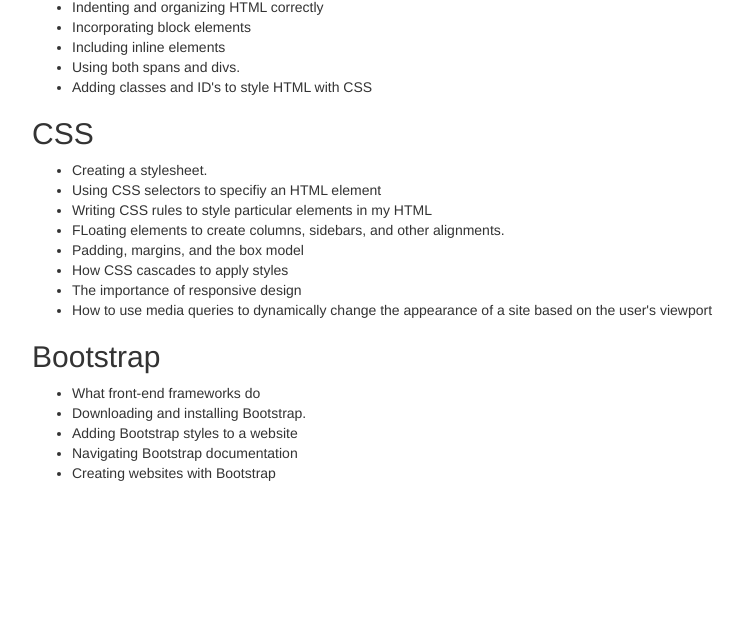
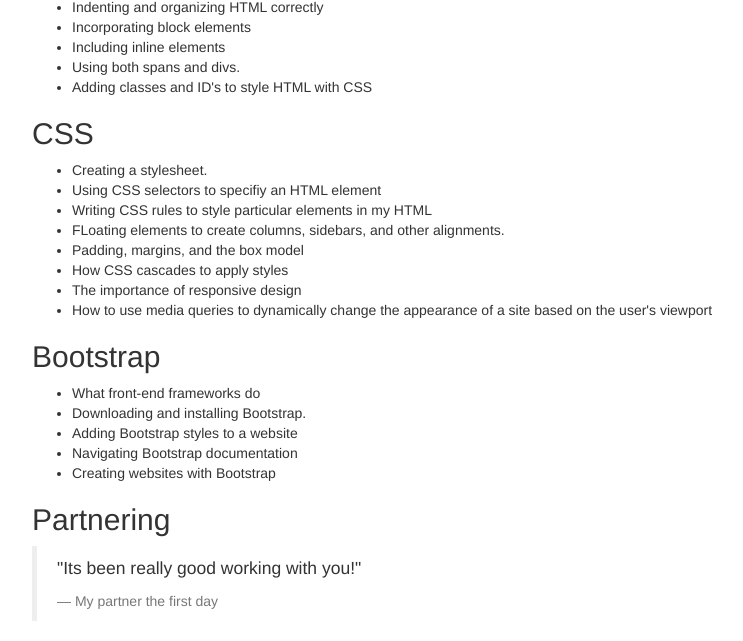
Before and after one commit to OkilyDokily/week-in-review, a plain HTML site: page index.html in a window 1280 px wide. Shown: the part 682-1323 px from the top of the page, without its empty margins (38-781 px from the left). Before the commit the page ends 1175 px from the top, so only its background shows below. Drawn offline with Linux system fonts and the light colour scheme.

Commit message:
add blockquote

```diff
--- a/index.html
+++ b/index.html
@@ -56,6 +56,12 @@
   <li>Navigating Bootstrap documentation</li>
   <li>Creating websites with Bootstrap</li>
 </ul>
+<h2>Partnering</h2>
+<blockquote>
+  <p>"Its been really good working with you!"</p>
+  <footer>My partner the first day</footer>
+</blockquote>
+
   </div>
 </body>
 </html>
```
